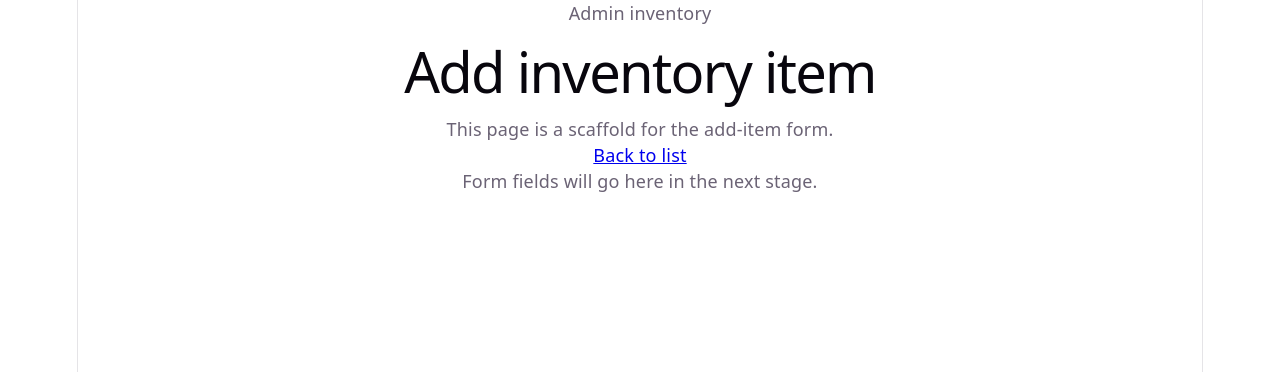
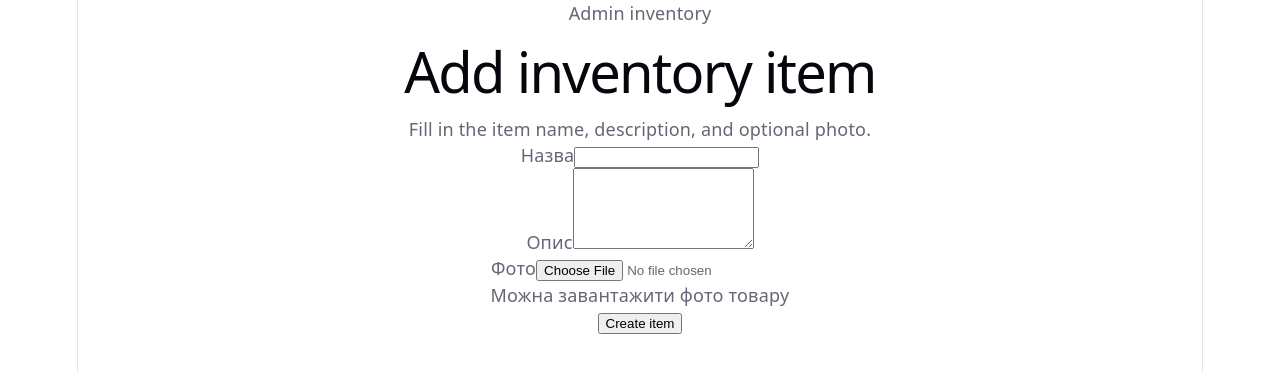
Before and after one commit to RiabinetsOleksii/inventory-admin-panel, a React (Vite) app: page /admin/inventory/create in a window 1280 px wide. Shown: the top 372 px of the page. Built offline with nearby package versions, Linux system fonts and the light colour scheme.

Commit message:
feat: add inventory creation form with validation

```diff
--- /dev/null
+++ b/src/components/inventory/InventoryForm.jsx
@@ -0,0 +1,120 @@
+import { useState } from 'react'
+
+const initialFormState = {
+  name: '',
+  description: '',
+  photo: null,
+}
+
+function InventoryForm({
+  initialValues = initialFormState,
+  onSubmit,
+  submitLabel = 'Зберегти',
+  isSubmitting = false,
+  submitError = '',
+}) {
+  const [formValues, setFormValues] = useState({
+    name: initialValues.name || '',
+    description: initialValues.description || '',
+    photo: null,
+  })
+  const [errors, setErrors] = useState({})
+  const [localError, setLocalError] = useState('')
+
+  const handleChange = (event) => {
+    const { name, value, files } = event.target
+
+    setFormValues((currentValues) => ({
+      ...currentValues,
+      [name]: name === 'photo' ? files?.[0] || null : value,
+    }))
+
+    if (name === 'name' && errors.name) {
+      setErrors((currentErrors) => ({ ...currentErrors, name: '' }))
+    }
+  }
+
+  const validate = () => {
+    const nextErrors = {}
+
+    if (!formValues.name.trim()) {
+      nextErrors.name = "Назва є обов'язковою"
+    }
+
+    setErrors(nextErrors)
+    return Object.keys(nextErrors).length === 0
+  }
+
+  const handleSubmit = async (event) => {
+    event.preventDefault()
+
+    setLocalError('')
+
+    if (!validate()) {
+      return
+    }
+
+    try {
+      await onSubmit?.({
+        name: formValues.name.trim(),
+        description: formValues.description.trim(),
+        photo: formValues.photo,
+      })
+    } catch (error) {
+      setLocalError(error instanceof Error ? error.message : 'Сталася помилка під час створення')
+    }
+  }
+
+  return (
+    <form className="inventory-form" onSubmit={handleSubmit}>
+      <div className="inventory-form-field">
+        <label htmlFor="name">Назва</label>
+        <input
+          id="name"
+          name="name"
+          type="text"
+          value={formValues.name}
+          onChange={handleChange}
+          aria-invalid={Boolean(errors.name)}
+          aria-describedby={errors.name ? 'name-error' : undefined}
+        />
+        {errors.name ? (
+          <p className="inventory-form-error" id="name-error">
+            {errors.name}
+          </p>
+        ) : null}
+      </div>
+
+      <div className="inventory-form-field">
+        <label htmlFor="description">Опис</label>
+        <textarea
+          id="description"
+          name="description"
+          rows="5"
+          value={formValues.description}
+          onChange={handleChange}
+        />
+      </div>
+
+      <div className="inventory-form-field">
+        <label htmlFor="photo">Фото</label>
+        <input id="photo" name="photo" type="file" accept="image/*" onChange={handleChange} />
+        <p className="inventory-form-hint">
+          {formValues.photo ? `Обрано файл: ${formValues.photo.name}` : 'Можна завантажити фото товару'}
+        </p>
+      </div>
+
+      {localError || submitError ? (
+        <p className="inventory-form-error" role="alert">
+          {localError || submitError}
+        </p>
+      ) : null}
+
+      <button type="submit" className="admin-button" disabled={isSubmitting}>
+        {isSubmitting ? 'Збереження...' : submitLabel}
+      </button>
+    </form>
+  )
+}
+
+export default InventoryForm
--- a/src/pages/AdminInventoryCreate.jsx
+++ b/src/pages/AdminInventoryCreate.jsx
@@ -1,21 +1,27 @@
-import { Link } from 'react-router-dom'
+import { useNavigate } from 'react-router-dom'
+import InventoryForm from '../components/inventory/InventoryForm'
+import { createItem } from '../services/inventoryApi'
 
 function AdminInventoryCreate() {
+  const navigate = useNavigate()
+
+  const handleCreate = async (formData) => {
+    await createItem(formData)
+    navigate('/admin/inventory')
+  }
+
   return (
     <main className="admin-page">
       <header className="admin-header">
         <div>
           <p className="admin-eyebrow">Admin inventory</p>
           <h1>Add inventory item</h1>
-          <p className="admin-copy">This page is a scaffold for the add-item form.</p>
+          <p className="admin-copy">Fill in the item name, description, and optional photo.</p>
         </div>
-        <Link className="admin-button admin-button-secondary" to="/admin/inventory">
-          Back to list
-        </Link>
       </header>
 
       <section className="admin-card">
-        <p>Form fields will go here in the next stage.</p>
+        <InventoryForm submitLabel="Create item" onSubmit={handleCreate} />
       </section>
     </main>
   )
```
